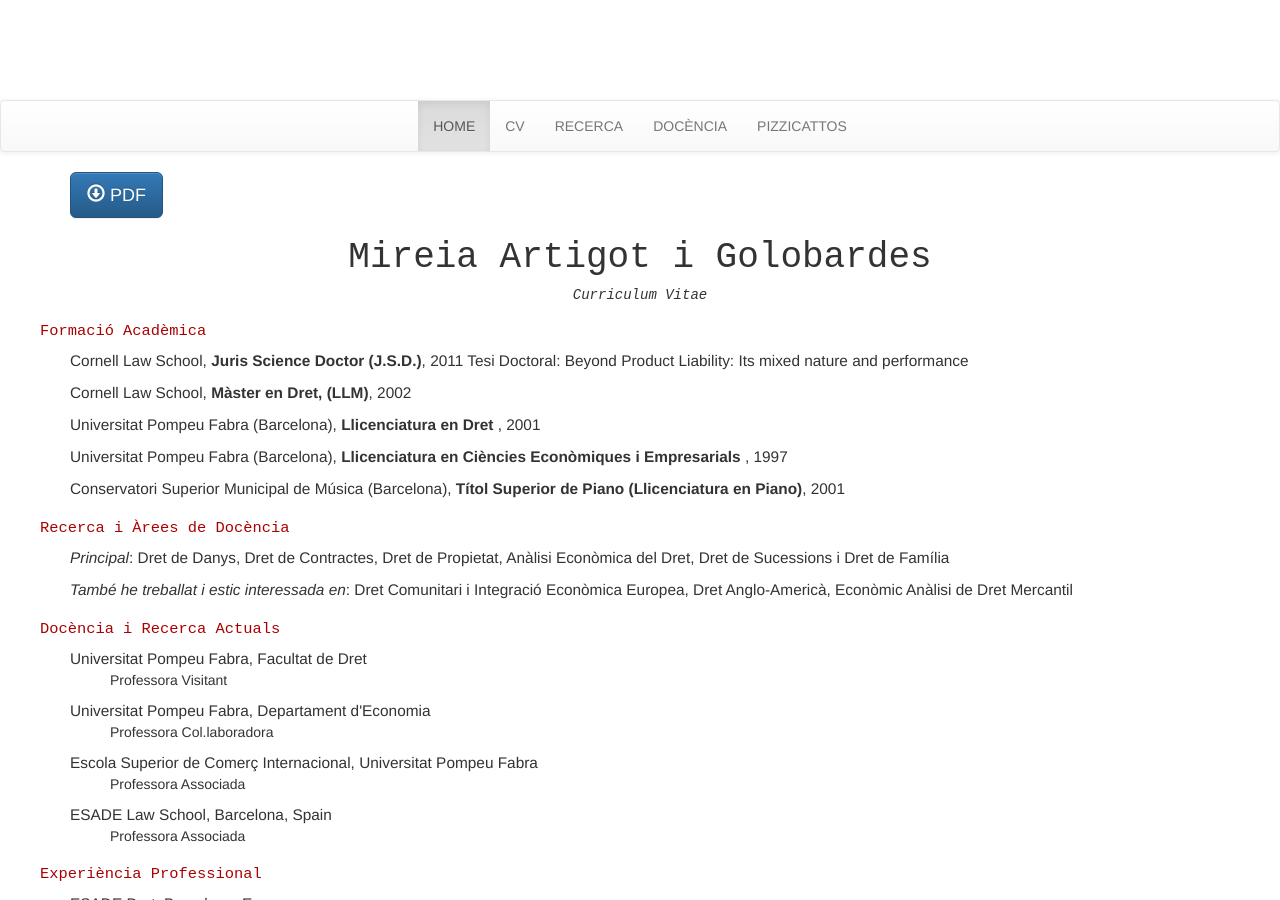
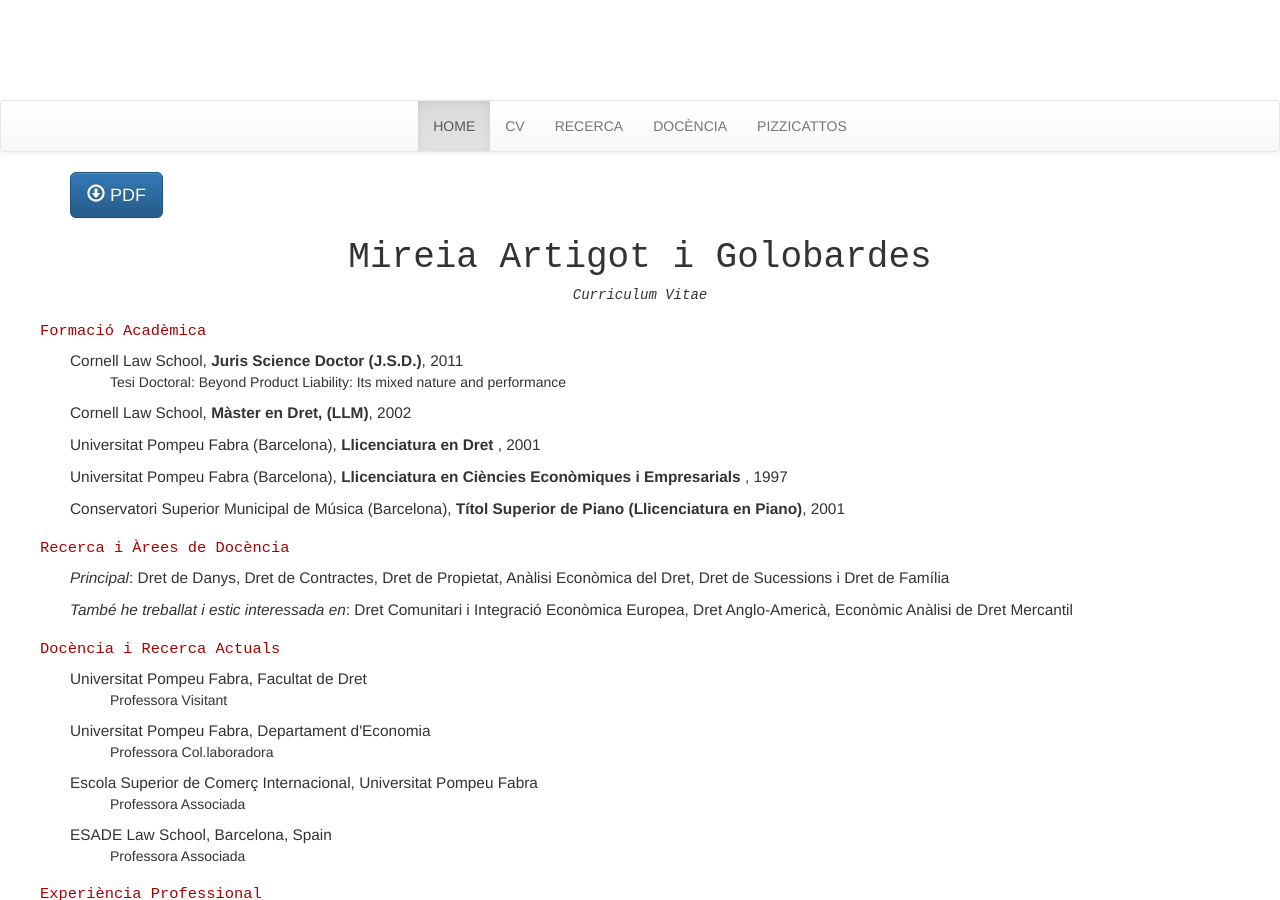
Before and after one commit to JohnPalmer/mireiaartigot, a Jekyll site: the page built from cv/ca/index.md, in a window 1280 px wide and 900 px high. Built offline with Jekyll 4.4.1, drawn with Linux system fonts in a browser that asks for light colours; nearby versions of some CDN libraries; our own code applies the rules of GitHub Pages for plain Markdown files.

```diff
--- a/cv/ca/index.md
+++ b/cv/ca/index.md
@@ -10,7 +10,8 @@ lang: ca
 ## Formació Acadèmica
 
 [Cornell Law School](http://www.lawschool.cornell.edu/), **Juris Science Doctor (J.S.D.)**, 2011
-Tesi Doctoral: Beyond Product Liability: Its mixed nature and performance
+
+* Tesi Doctoral: Beyond Product Liability: Its mixed nature and performance
 
 [Cornell Law School](http://www.lawschool.cornell.edu/), **Màster en Dret, (LLM)**, 2002
 
```
